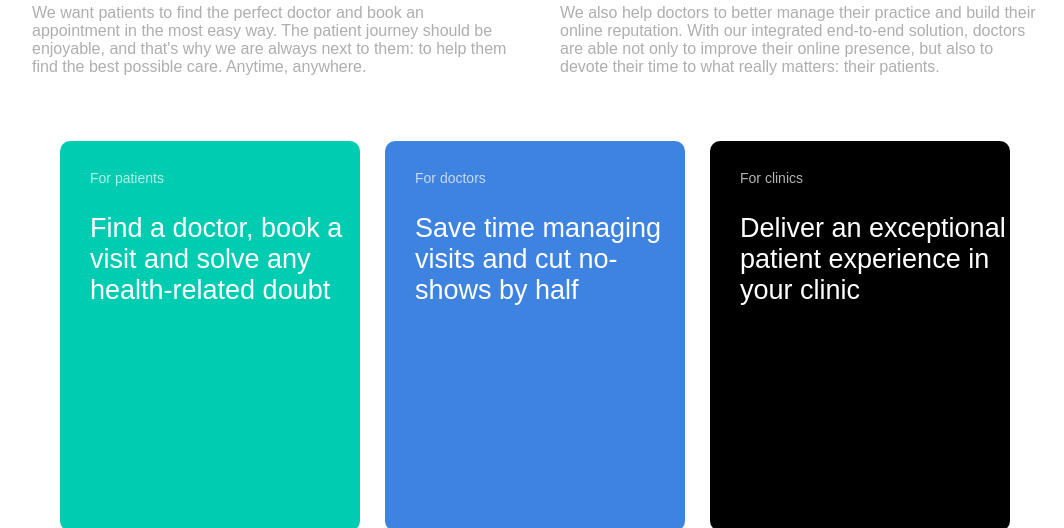
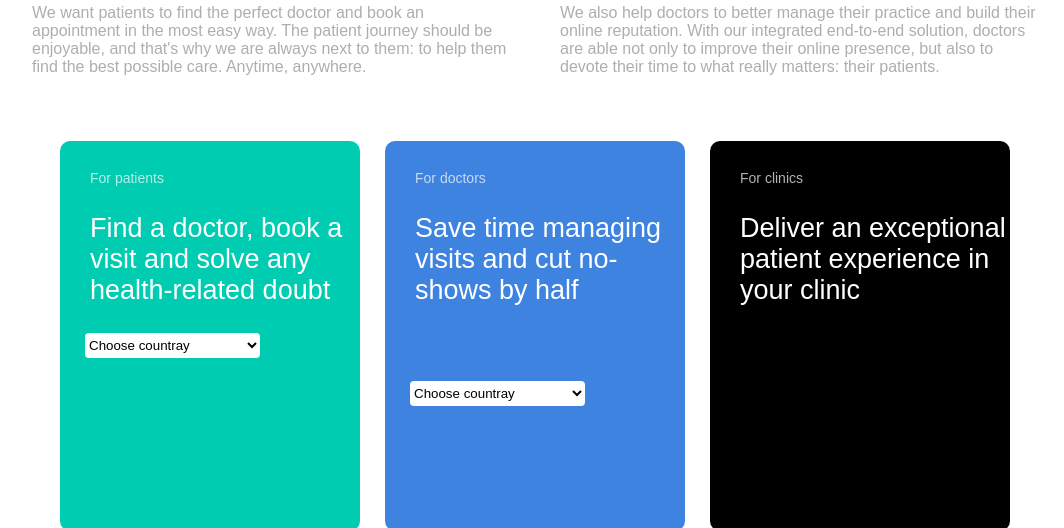
Before and after one commit to Khadija-2023/DPcheckpoint, a plain HTML site: page index.html in a window 1280 px wide. Shown: the part 298-826 px from the top of the page, without its empty margins (105-1169 px from the left). Drawn offline with Linux system fonts and the light colour scheme.

Commit message:
New changes

```diff
--- a/index.html
+++ b/index.html
@@ -51,6 +51,21 @@
                     <p class="division-title">For patients</p>
                     <p class="division-desc">
                         Find a doctor, book a visit and solve any health-related doubt</p>
+                        <select >
+                            <option>Choose countray</option>
+                                              <option value="Argentina">Argentina</option>
+                                              <option value="Brazil">Brazil</option>
+                                              <option value="chile">Chile</option>
+                                              <option value="colombia">Colombia</option>
+                                              <option value="czech">Czech</option>
+                                              <option value="italy">Italy</option>
+                                              <option value="Mexico">Mexico</option>
+                                              <option value="">Peru</option>
+                                              <option value="poland">Poland</option>
+                                              <option value="portugal">Portugal</option>
+                                              <option value="spain">Spain</option>
+                                              <option value="Turkey">Turkey</option>
+                                          </select>
 
 
                 </div>
@@ -61,6 +76,21 @@
                     <p class="division-desc" id="doctor-desc">
                         Save time managing visits and cut no-shows by half
                     </p>
+                    <select >
+                        <option>Choose countray</option>
+                                          <option value="Argentina">Argentina</option>
+                                          <option value="Brazil">Brazil</option>
+                                          <option value="chile">Chile</option>
+                                          <option value="colombia">Colombia</option>
+                                          <option value="czech">Czech</option>
+                                          <option value="Italy">Italy</option>
+                                          <option value="Mexico">Mexico</option>
+                                          <option value="Peru">Peru</option>
+                                          <option value="poland">Poland</option>
+                                          <option value="portugal">Portugal</option>
+                                          <option value="Spain">Spain</option>
+                                          <option value="Turkey">Turkey</option>
+                                      </select>
 
 
                 </div>
--- a/style.css
+++ b/style.css
@@ -42,6 +42,17 @@ button{
     flex-direction: column;
     margin-top: 10%;
 
+}
+select{
+    display: flex;
+    justify-content: space-around;
+    border: none;
+    width: 175px;
+    height: 25px;
+    margin-left: 25px;
+    border-radius: 4px;
+    background: #3d83df;
+    background: #fff;
 }
 
 .logo-container {
@@ -162,10 +173,10 @@ button{
     margin-top: 25px;
 }
 .container .adress-list-links .adress-link {
-    display: flex;
+    display:flex;
     flex-direction: row;
     justify-content: center;
-    align-items: center;
+    align-items:center;
     margin-left: 80px;
     margin-right: 80px;
     padding:10px 0;
```
